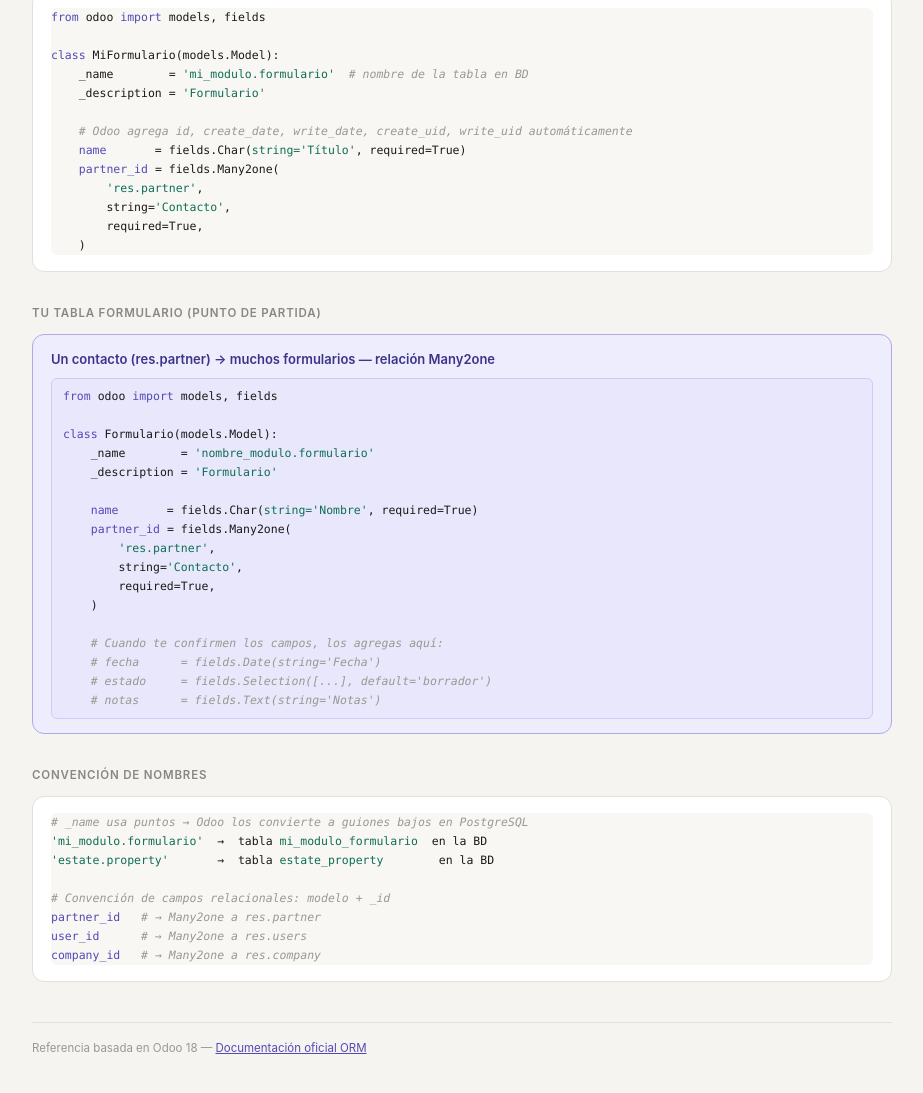
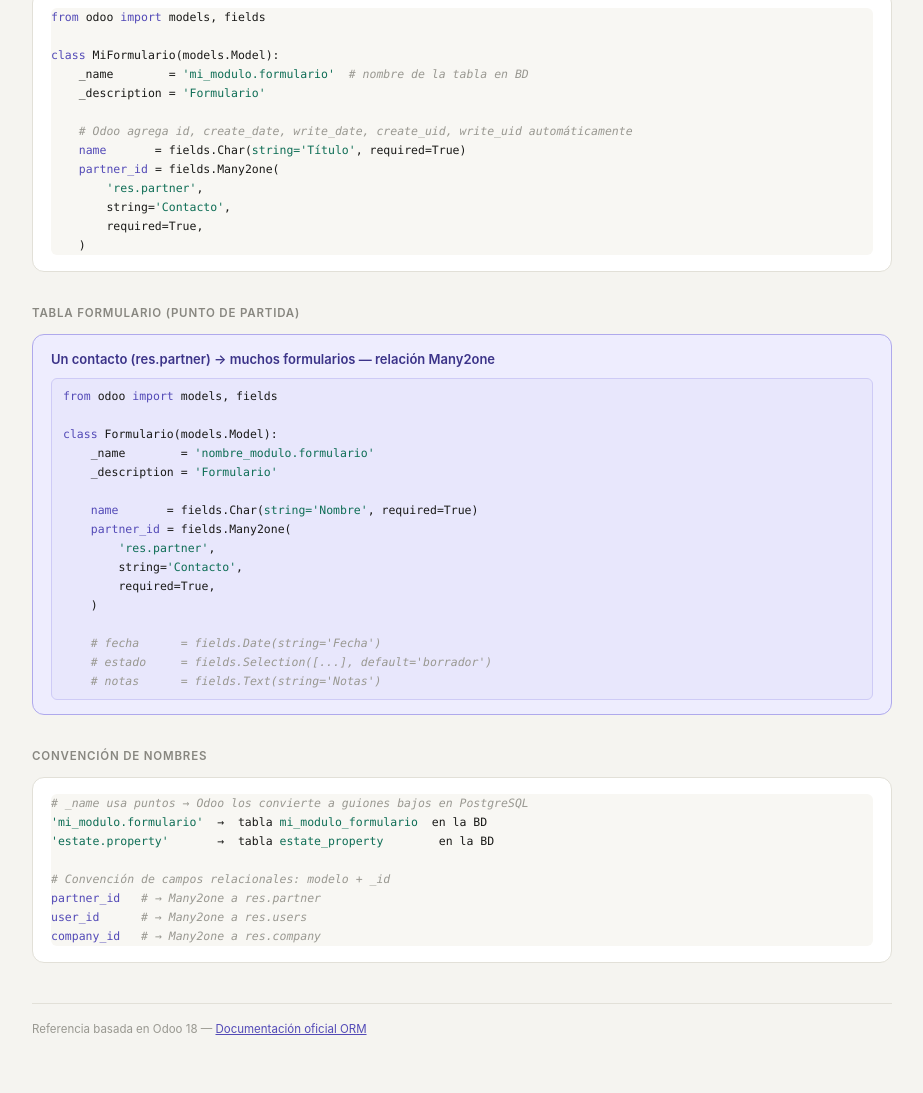
Before and after one commit to fabss269/odoo_models_fundamentals, a plain HTML site: page index.html in a window 1280 px wide. Shown: the part 1912-3005 px from the top of the page, without its empty margins (178-1101 px from the left). Drawn offline with Linux system fonts and the light colour scheme.

Commit message:
Update section title in index.html

```diff
--- a/index.html
+++ b/index.html
@@ -210,7 +210,7 @@
   </div>
 
   <!-- ══ TU TABLA ══ -->
-  <div class="section-title">Tu tabla formulario (punto de partida)</div>
+  <div class="section-title">Tabla formulario (punto de partida)</div>
   <div class="highlight-card">
     <div class="hl-title">Un contacto (res.partner) → muchos formularios — relación Many2one</div>
     <pre><span class="kw">from</span> odoo <span class="kw">import</span> models, fields
@@ -226,7 +226,6 @@
         required=True,
     )
 
-    <span class="cm"># Cuando te confirmen los campos, los agregas aquí:</span>
     <span class="cm"># fecha      = fields.Date(string='Fecha')</span>
     <span class="cm"># estado     = fields.Selection([...], default='borrador')</span>
     <span class="cm"># notas      = fields.Text(string='Notas')</span></pre>
```
